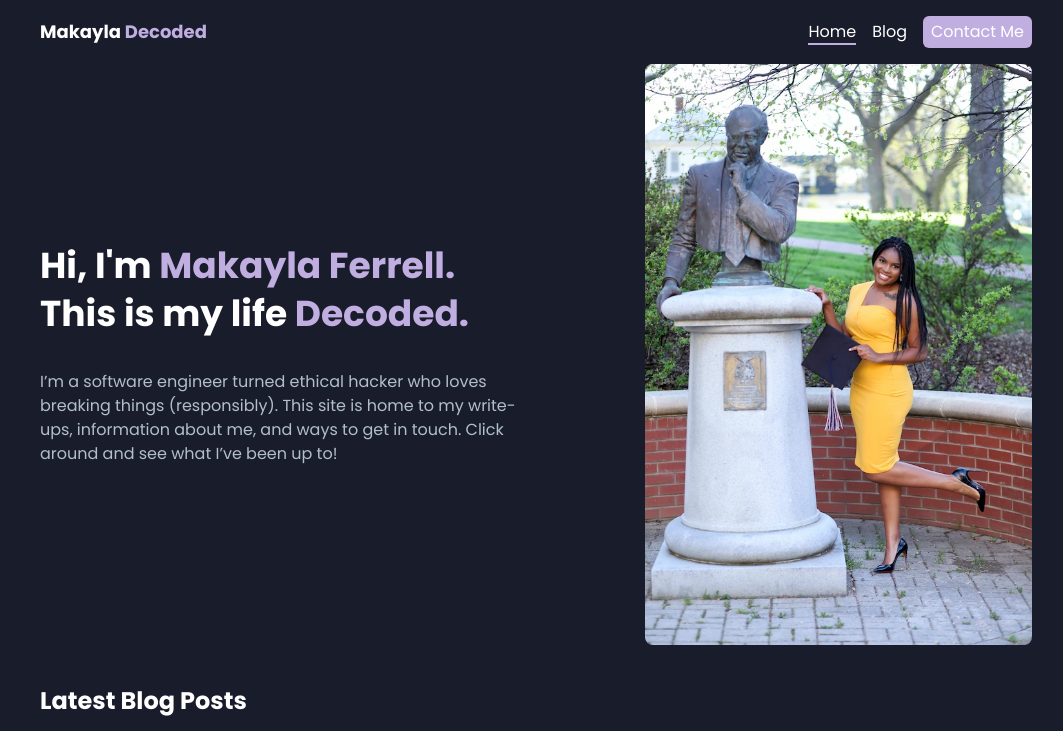
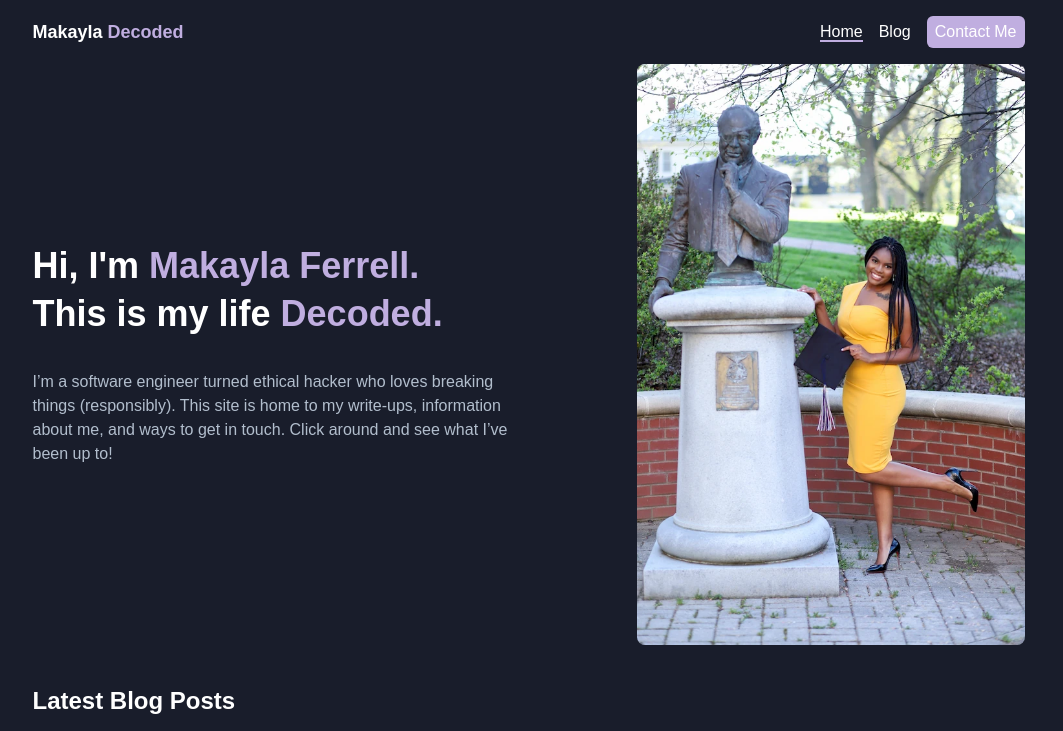
Before and after one commit to mferrell16/portfolio, a Next.js app: page / in a window 1280 px wide. Shown: the top 731 px of the page, without its empty margins (104-1167 px from the left). Built offline with nearby package versions, Linux system fonts and the light colour scheme.

Commit message:
updated `globals.css` to stabilize scrollbars with `scrollbar-gutter` and replaced custom font with default sans-serif

```diff
--- a/app/globals.css
+++ b/app/globals.css
@@ -10,9 +10,10 @@
 @layer base {
   html {
     @apply scroll-smooth;
+    scrollbar-gutter: stable;
   }
   body {
-    font-family: var(--font-poppins), sans-serif;
+    font-family: sans-serif;
     @apply text-white bg-gray-background;
   }
 }
```
